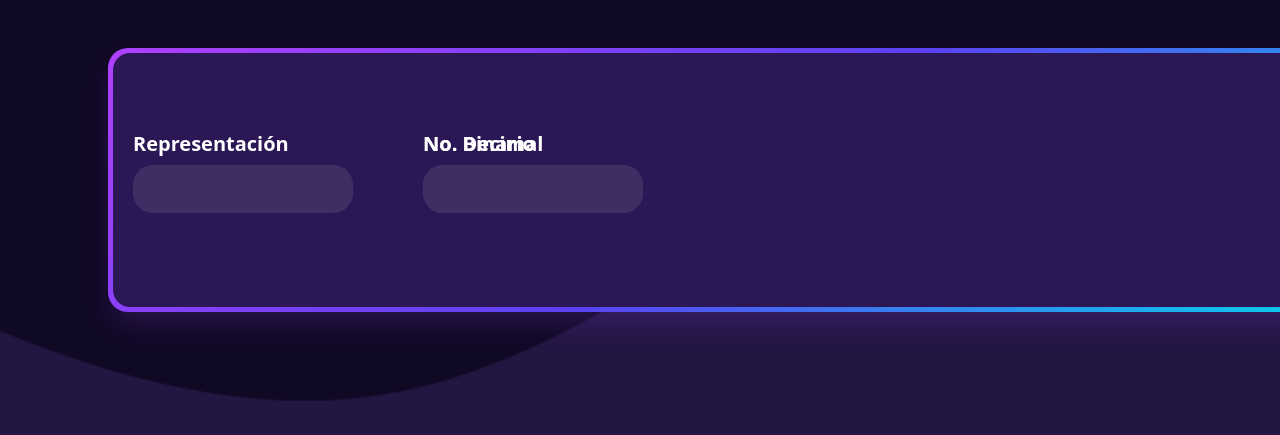
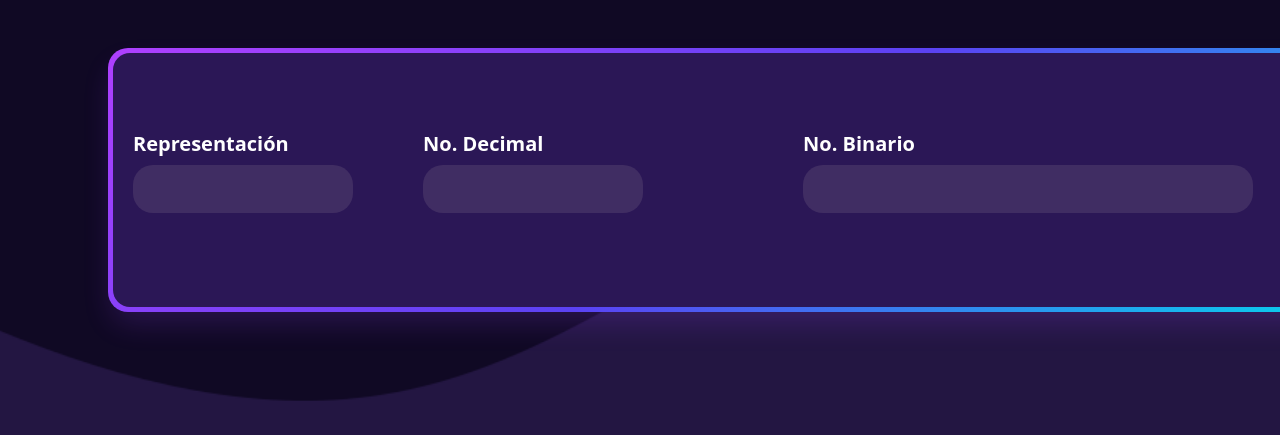
Before and after one commit to luispedrolira/Decimaltobinary, a plain HTML site: page src/modules/calculadora.html in a window 1280 px wide. Shown: the part 365-800 px from the top of the page. Drawn offline with Linux system fonts and the light colour scheme.

Commit message:
Finalización parcial de calculadora

```diff
--- a/src/modules/calculadora.html
+++ b/src/modules/calculadora.html
@@ -51,7 +51,7 @@
                         <div class="binario">
                             <p>No. Binario</p>
 
-                            <div class="inputGroup">
+                            <div class="inputGroup_binario">
                                 <input type="text" required="" autocomplete="off">
                             </div>
                         </div>
--- a/src/modules/styles/calculadora.css
+++ b/src/modules/styles/calculadora.css
@@ -122,7 +122,7 @@ nav a.active{
     width: 35%;
     height: auto;
     position: absolute;
-    margin-left: 310px;
+    margin-left: 690px;
     margin-top: 70px;
 }
 .binario p{
@@ -131,3 +131,22 @@ nav a.active{
     font-weight: 600;
     line-height: 0.1;
 }
+
+.inputGroup_binario {
+    font-family: system-ui, -apple-system, BlinkMacSystemFont, 'Segoe UI', Roboto, Oxygen, Ubuntu, Cantarell, 'Open Sans', 'Helvetica Neue', sans-serif;
+    margin: 1em 0 1em 0;
+    max-width: 420px;
+    position: relative;
+}
+
+.inputGroup_binario input {
+    font-size: 100%;
+    padding: 0.8em;
+    outline: none;
+    background-color: #402d63;
+    border-radius: 20px;
+    width: 100%;
+    border-color: transparent;
+    color: #ffffff;
+
+}
```
